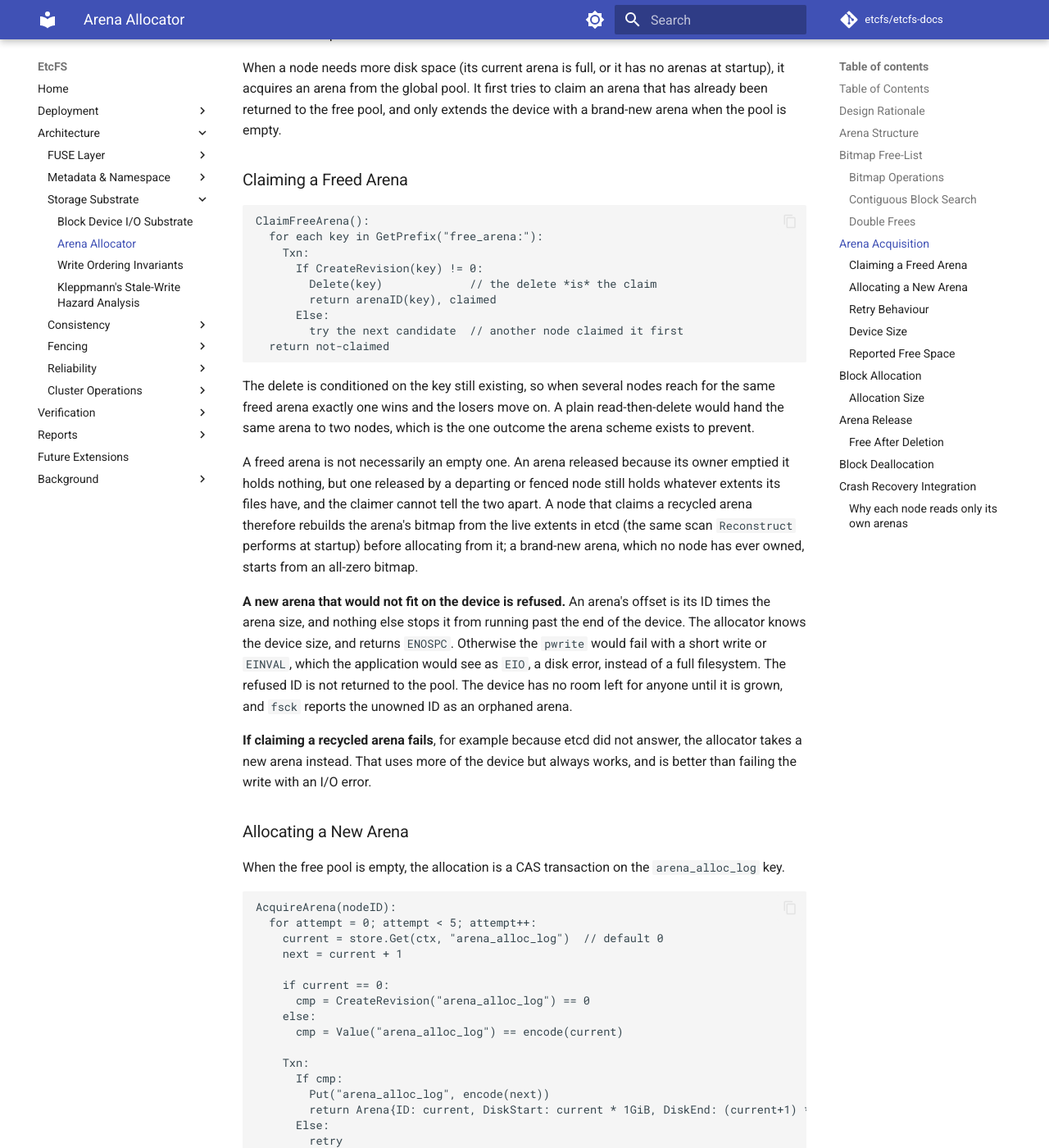
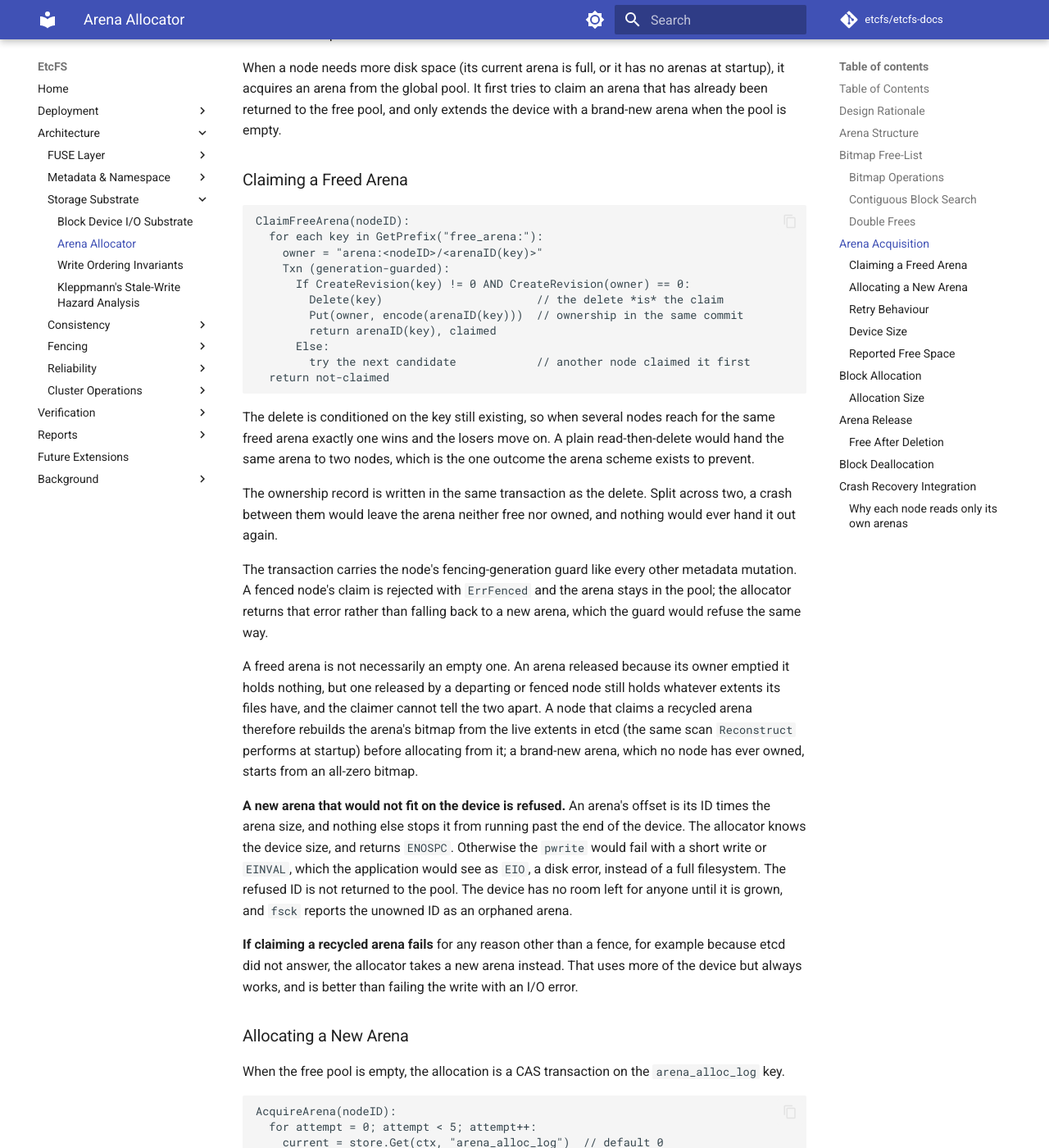
Before and after one commit to etcfs/etcfs-docs, an MkDocs documentation site: the page built from docs/architecture/storage/arena-allocator.md, in a window 1280 px wide and 1400 px high, scrolled down 2894 px. Shown: the whole window at 82% size. Built offline with MkDocs 1.6.1 and Material for MkDocs 9.7.7, drawn with Linux system fonts in a browser that asks for light colours; comment, search, counter and statistics services are not loaded; some of the changed text lies outside the part shown.

Commit message:
docs: described the single guarded arena claim and the TTL/3 watchdog poll

````diff
--- a/docs/architecture/storage/arena-allocator.md
+++ b/docs/architecture/storage/arena-allocator.md
@@ -91,24 +91,30 @@ When a node needs more disk space (its current arena is full, or it has no arena
 ### Claiming a Freed Arena
 
 ```
-ClaimFreeArena():
+ClaimFreeArena(nodeID):
   for each key in GetPrefix("free_arena:"):
-    Txn:
-      If CreateRevision(key) != 0:
-        Delete(key)             // the delete *is* the claim
+    owner = "arena:<nodeID>/<arenaID(key)>"
+    Txn (generation-guarded):
+      If CreateRevision(key) != 0 AND CreateRevision(owner) == 0:
+        Delete(key)                       // the delete *is* the claim
+        Put(owner, encode(arenaID(key)))  // ownership in the same commit
         return arenaID(key), claimed
       Else:
-        try the next candidate  // another node claimed it first
+        try the next candidate            // another node claimed it first
   return not-claimed
 ```
 
 The delete is conditioned on the key still existing, so when several nodes reach for the same freed arena exactly one wins and the losers move on. A plain read-then-delete would hand the same arena to two nodes, which is the one outcome the arena scheme exists to prevent.
 
+The ownership record is written in the same transaction as the delete. Split across two, a crash between them would leave the arena neither free nor owned, and nothing would ever hand it out again.
+
+The transaction carries the node's fencing-generation guard like every other metadata mutation. A fenced node's claim is rejected with `ErrFenced` and the arena stays in the pool; the allocator returns that error rather than falling back to a new arena, which the guard would refuse the same way.
+
 A freed arena is not necessarily an empty one. An arena released because its owner emptied it holds nothing, but one released by a departing or fenced node still holds whatever extents its files have, and the claimer cannot tell the two apart. A node that claims a recycled arena therefore rebuilds the arena's bitmap from the live extents in etcd (the same scan `Reconstruct` performs at startup) before allocating from it; a brand-new arena, which no node has ever owned, starts from an all-zero bitmap.
 
 **A new arena that would not fit on the device is refused.** An arena's offset is its ID times the arena size, and nothing else stops it from running past the end of the device. The allocator knows the device size, and returns `ENOSPC`. Otherwise the `pwrite` would fail with a short write or `EINVAL`, which the application would see as `EIO`, a disk error, instead of a full filesystem. The refused ID is not returned to the pool. The device has no room left for anyone until it is grown, and `fsck` reports the unowned ID as an orphaned arena.
 
-**If claiming a recycled arena fails**, for example because etcd did not answer, the allocator takes a new arena instead. That uses more of the device but always works, and is better than failing the write with an I/O error.
+**If claiming a recycled arena fails** for any reason other than a fence, for example because etcd did not answer, the allocator takes a new arena instead. That uses more of the device but always works, and is better than failing the write with an I/O error.
 
 ### Allocating a New Arena
 
@@ -145,7 +151,7 @@ recordOwnership(nodeID, arenaID):
 
 The compare-and-swap on the counter gives each arena ID to one node only. If two nodes advance it at once, one succeeds, and the other retries with the next value.
 
-Recording ownership is a second compare-and-swap, requiring that `arena:<nodeID>/<arenaID>` does not exist yet. If it already exists, the ID was handed out twice, which is a bug elsewhere rather than contention, so the error is returned instead of retried.
+Recording ownership is a second compare-and-swap, requiring that `arena:<nodeID>/<arenaID>` does not exist yet. If it already exists, the ID was handed out twice, which is a bug elsewhere rather than contention, so the error is returned instead of retried. A crash between the two steps leaves an ID that was drawn from the counter but never owned; it holds no data, and `fsck` reports it as an orphaned arena. A recycled arena skips this step, because `ClaimFreeArena` already wrote its record.
 
 An io2 Multi-Attach volume can be up to 64 TiB, which is 65,536 arenas of 1 GiB; the 64-bit counter is far from its limit.
 
@@ -218,7 +224,7 @@ Arenas must be given back, or every node that leaves, cleanly or not, would keep
 
 - `Store.ReleaseArenaID(ctx, nodeID, arenaID)` moves one arena from `arena:<node_id>/<arena_id>` to `free_arena:<arena_id>` in one transaction. Doing it in two steps could leave an arena both owned and free, and it could then be given to a second node.
 - `Store.ReleaseArena(ctx, nodeID)` releases *every* arena the node owns, each in its own transaction, so one arena released concurrently by someone else does not stop the others.
-- `ClaimFreeArena` (above) takes an arena back out of the free pool.
+- `ClaimFreeArena` (above) takes an arena back out of the free pool and records its new owner in one guarded transaction.
 
 An arena can be released only when its owner can no longer write to it. Release happens in three places, each with its own proof of that:
 
````
Also changed, not shown: docs/architecture/fencing/external-fencing-controller.md (+2 -2 lines), docs/architecture/fencing/fencing-generation-protocol.md (+4 -2 lines), docs/architecture/fencing/self-fencing-watchdog.md (+7 -9 lines), docs/verification/tla-plus.md (+1 -1 lines).
